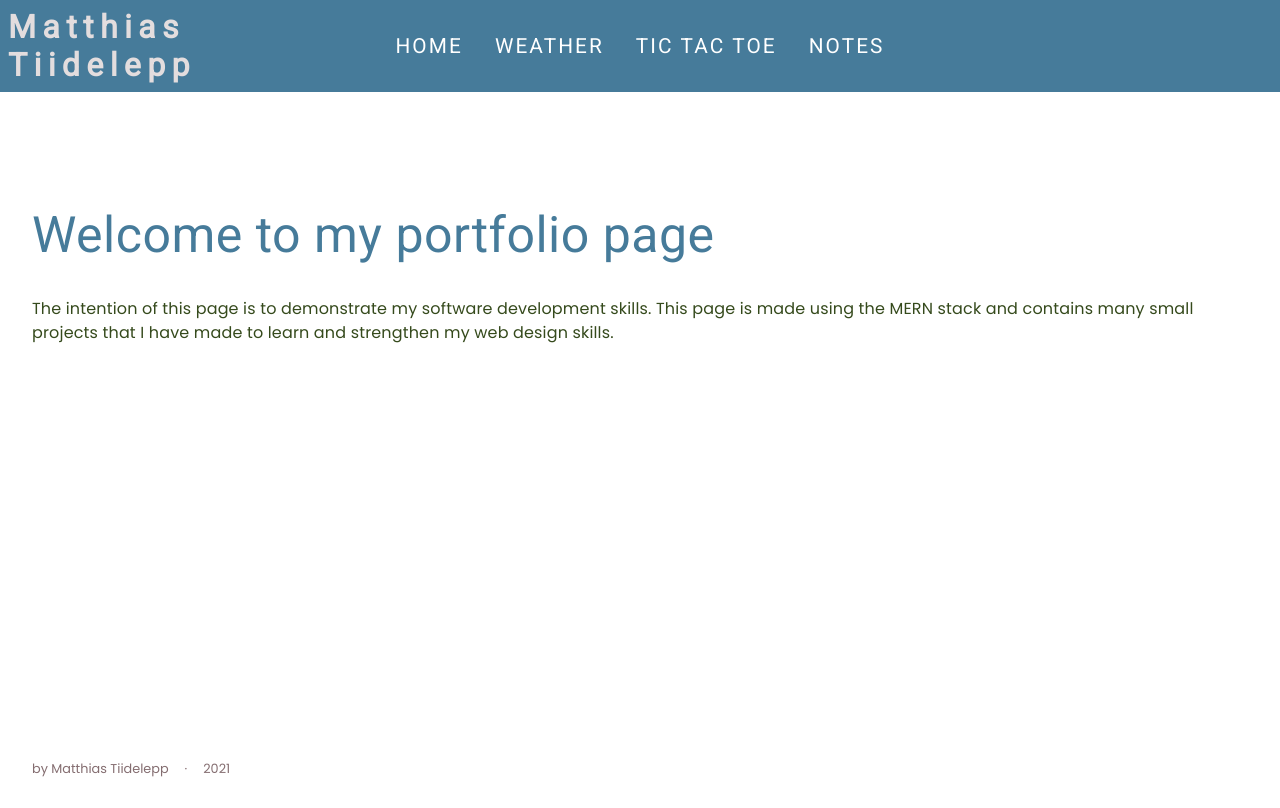
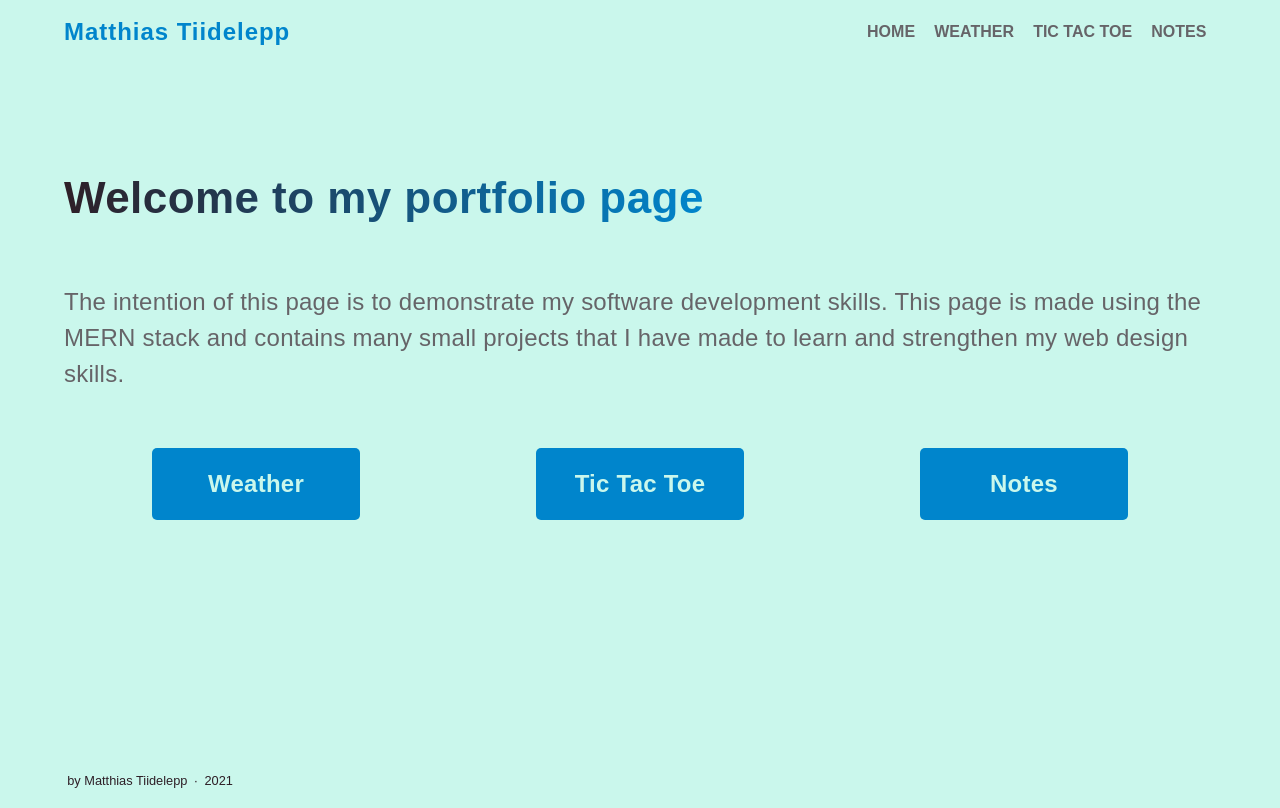
Before and after one commit to MatthiasTiidelepp/portfolio, a React (Create React App) app in the folder client/: page / in a window 1280 px wide. Built offline with nearby package versions, Linux system fonts and the light colour scheme; the HTML template or start-up script is replaced by a standard one.

Commit message:
Tried (yet another) new pallette, changed the way layout was constructed from grids to flexbox

```diff
--- a/client/src/App.js
+++ b/client/src/App.js
@@ -14,13 +14,20 @@ import Footer from './components/Footer'
 
 const App = () => {
   return (
-    <div className="pageContainer">
+    <div className="page">
       <Router>
         <div className="navBar">
 
-          <p className="pageTitle">Matthias Tiidelepp</p>
+          <a className="pageTitle" href="/">Matthias Tiidelepp</a>
 
-          <div className="navItemContainer">
+          {/* <ul className="navItems">
+            <li className="navItem">HOME</li>
+            <li className="navItem">WEATHER</li>
+            <li className="navItem">TICTACTOE</li>
+            <li className="navItem">NOTES</li>
+          </ul> */}
+
+          <div className="navItems">
             <Link className="navItem" to="/">HOME</Link>
             <Link className="navItem" to="/weather">WEATHER</Link>
             <Link className="navItem" to="/tictactoe">TIC TAC TOE</Link>
--- a/client/src/App.scss
+++ b/client/src/App.scss
@@ -1,153 +1,243 @@
-@import url('https://fonts.googleapis.com/css2?family=Poppins:wght@300;400&display=swap');
-@import url('https://fonts.googleapis.com/css2?family=Roboto&display=swap');
+// @import url('https://fonts.googleapis.com/css2?family=Poppins:wght@300;400&display=swap');
+// @import url('https://fonts.googleapis.com/css2?family=Roboto&display=swap');
+// @import url('https://fonts.googleapis.com/css2?family=EB+Garamond&display=swap');
 
 // pallette 1
-// $darkest: #011D28;
+// $dark: #011D28;
 // $dark: #7A7A7A;
-// $medium: #91924F;
+// $accent: #91924F;
 // $light: #E0E0E0;
-// $lightest: #FFFFFF;
+// $light: #FFFFFF;
 
 // pallette 2
-$darkest: #354A1C;
-$dark: #846D70;
-$medium: #467B9A;
-$light: #E3DDDE;
-$lightest: #FFFFFF;
+// $dark: #354A1C;
+// $dark: #846D70;
+// $accent: #467B9A;
+// $light: #E3DDDE;
+// $light: #FFFFFF;
 
-#root {
-  font-size: 16px;
-}
+// pallette 3
+// $dark: #0B0A09;
+// $accent: #32C35B;
+// $accent2: #9EDBAE;
+// $light: #EEE5E9;
+
+// pallette 4
+// $dark: #2E1F27;
+// $accent: #44beff;
+// $accent2: #70A054;
+// $light: #D7F9F1;
+
+// pallette 5
+// $dark: #2E1F27;
+// $middle: #363537;
+// $accent: #2E1F27;
+// $accent2: #70A054;
+// $light: #D7F9F1;
+
+// pallette 6
+$dark: #2E1F27;
+$accent: #70A054;
+$accent2: #0085CC;
+$middle: #666468;
+$middle2: #98AEAA;
+$light: #CAF7EC;
+
+$br: 5px;
 
 html {
   height: 100vh;
   position: relative;
-  background: $lightest no-repeat center center fixed;
+  background: $light no-repeat center center fixed;
 }
 
 body {
-  height: 100vh;
+  font: 16px 'B612 Mono', sans-serif;
 }
 
-.pageContainer {
+.page {
   position: absolute;
   top: 0;
   bottom: 0;
   left: 0;
   right: 0;
 
-  display: grid;
-  grid-template-rows: 0.1fr 1fr 0.1fr;
+  display: flex;
+  flex-direction: column;
 }
 
 .navBar {
-  display: grid;
-  grid-template-columns: 0.5fr 1fr 0.5fr;
-
-  background: $medium;
-
-
+  display: flex;
+  width: 90%;
+  height: 10vh;
+  margin: 0rem auto;
+  align-items: center;
 
     .pageTitle {
-      margin: 0.5rem 0.5rem;
-      justify-self: center;
+      flex: 1;
 
-
-      color: $light;
-      font-family: 'Roboto';
-      font-size: 2em;
+      color: $accent2;
+      font-size: 1.5em;
       font-weight: 600;
-      letter-spacing: 0.2em;
-
+      letter-spacing: 0.04em;
+      text-decoration: none;
     }
 
-    .navItemContainer {
-      place-self: center;
+    .navItems {
+      flex: 1;
+      justify-content: flex-end;
+
+      display: flex;
 
       .navItem {
-        padding: 1rem 1rem;
-        color: $lightest;
-        font-family: 'Roboto';
-        font-size: 1.3em;
-        letter-spacing: 0.1em;
+        justify-content: space-around;
+
+        padding: 0rem 0.6rem;
+        color: $middle;
+        font-size: 1em;
+        font-weight: 600;
         text-decoration: none;
-        border: 0px solid $dark;
       }
 
       .navItem:hover {
-        color: $light;
+        color: $dark;
+        font-weight: bold;
       }
 
       .navItem:active {
-        color: $lightest;
+        font-size: 1.2em;
       }
     }
 }
 
 // Home component
-.homeContainer {
-  align-self: start;
+.home {
+  display: flex;
+  flex-direction: column;
+  width: 90%;
+  height: 85vh;
+  margin: auto;
 
-  margin: 5rem 2rem;
+  padding: 5rem 0rem 5rem 0rem;
+
+  .introduction {
+    flex: 1;
+    display: flex;
+    flex-direction: column;
 
     .introductionTitle {
-    color: $medium;
-    font-family: 'Roboto';
-    font-weight: lighter;
-    font-size: 3.125em;
+      align-self: flex-start;
+
+      background: linear-gradient(to right, $dark, $accent2);
+      -webkit-background-clip: text;
+      -webkit-text-fill-color: transparent;
+
+      font-size: 2.75em;
+      font-weight: 600;
       letter-spacing: 0.01em;
     }
 
     .introductionBody {
-    color: $darkest;
-    font-family: 'Poppins';
-    font-size: 1em;
+      margin-top: 2rem;
+
+      color: $middle;
+      font-size: 1.5em;
       line-height: 1.5em;
       letter-spacing: 0.01em;
     }
   }
 
-// Weather component
-.weatherContainer {
+
+  .projects {
+    flex: 1;
+    display: flex;
+    flex-direction: column;
+
+    // background: $middle2;
+    // border: 1px solid $dark;
+    border-radius: $br;
+
+    .projectsTitle {
+      flex: 1;
+      align-self: center;
+      color: $dark;
+      font-size: 2.5em;
+      letter-spacing: 0.01em;
+    }
+
+    .projectLinks {
+      flex: 1;
+
+      margin-top: 2rem;
+
+      display: flex;
+      justify-content: space-around;
+
+      .projectLink {
         display: flex;
         justify-content: center;
+        align-items: center;
 
-  height: fit-content;
+        width: 13rem;
+        height: 4.5rem;
 
+        color: $light;
+        font-size: 1.5em;
+        font-weight: 600;
+        letter-spacing: 0.01em;
+        text-decoration: none;
+        background: $accent2;
+        border-radius: $br;
+      }
 
-  border: 0px solid $medium;
-  border-radius: 0.2rem;
+      .projectLink:hover {
+        color: $middle2;
+      }
+
+      .projectLink:active {
+        font-size: 1.4em;
+      }
+    }
+  }
+}
+
+// Weather component
+.weather {
+  display: flex;
+  align-content: flex-start;
+  width: 90%;
+  height: 85vh;
+  margin: 5rem auto;
+
+  // border: 2px solid $accent2;
+  border-radius: $br;
 
   .weatherLoader {
+    margin: 5rem 2rem;
     size: 80px;
   }
 
   .weatherTableContainer {
-
-    width: 100vw;
-
-    background: $light;
+    width: 100%;
 
     .dropdownContainer {
       display: flex;
-      justify-content: center;
-      background: $lightest;
 
       .citiesDropdown {
-        margin: 1rem 1.5rem;
-        width: 100%;
+        width: 95%;
+        margin: 2rem auto;
+        margin-left: 1rem;
         padding: 0.2rem 0.5rem;
 
-        background: $medium;
-        color: $lightest;
         border: 0px solid $dark;
-        border-radius: 2px;
+        border-radius: $br;
 
-        font: 1.8em 'Roboto';
+        cursor: pointer;
 
-
-        // letter-spacing: 0.1em;
-        // font-size: 1.1em;
+        color: $light;
+        font-size: 1.8em;
+        letter-spacing: 0.02em;
+        background: $accent2;
       }
     }
 
@@ -156,14 +246,12 @@ body {
       width: 100%;
       justify-content: space-between;
 
-      background: $lightest;
-
       tr:nth-child(odd) {
-        background: $light;
+        background: $middle2;
       }
 
       .weatherText {
-        font: 1.7em 'Roboto';
+        font-size: 1.7em;
         text-transform: capitalize;
       }
 
@@ -172,16 +260,16 @@ body {
         padding-right: 1.2rem;
 
         width: 10rem;
-        color: $medium;
+        color: $middle;
       }
 
       #temperature {
         padding-left: 4rem;
-        color: $medium;
+        color: $dark;
       }
 
       #description {
-        color: $medium;
+        color: $dark;
       }
 
       .weatherImage {
@@ -189,7 +277,7 @@ body {
         align-self: center;
 
         border-radius: 0.2rem;
-        background: $medium;
+        background: $middle;
       }
     }
   }
@@ -219,21 +307,23 @@ body {
       width: 6rem;
       height: 6rem;
       padding: 1rem;
-      background:  $dark;
+      background:  $accent;
 
-      color: $lightest;
+      color: $light;
       font-family: 'Roboto', sans-serif;
       letter-spacing: 0.2rem;
-      font-size: 4rem;
+      font-size: 4em;
       font-weight: bold;
     }
 
     .restartBtn:hover {
-      background: $medium;
+      background: $accent2;
     }
 
     .restartBtn:active {
-      background: $dark;
+      width: 5.5rem;
+      height: 5.5rem;
+      font-size: 3.5em;
     }
 
     .current {
@@ -245,11 +335,10 @@ body {
       height: 6rem;
 
       text-align: center;
-      vertical-align: medium;
       line-height: 5.2rem;
 
       text-align: center;
-      color: $medium;
+      color: $accent;
       font-family: 'Roboto', sans-serif;
       font-size: 6rem;
       font-weight: bold;
@@ -267,14 +356,14 @@ body {
       width: fit-content;
       height: fit-content;
 
-      border: 0.4rem solid $medium;
+      border: 0.4rem solid $accent;
       border-radius: 0.2rem;
 
       display: grid;
       grid-template: repeat(3, 1fr) / repeat(3, 1fr);
       grid-gap: 0.3rem;
       padding: 0.2rem;
-      background: $medium;
+      background: $accent;
 
       .gridBtn {
         display: flex;
@@ -284,22 +373,22 @@ body {
         width: 12rem;
         height: 12rem;
 
-        border: 0rem solid $darkest;
+        border: 0rem solid $dark;
         border-radius: 0.1rem;
 
         padding-top: 1.5rem;
-        background: $lightest;
-        color: $medium;
+        background: $light;
+        color: $accent;
 
         font-size: 9rem;
       }
 
       .gridBtn:hover {
-        background: $light;
+        background: $accent2;
       }
 
       .gridBtn:active {
-        background: $lightest;
+        background: $light;
       }
     }
 
@@ -307,7 +396,7 @@ body {
     .gameConclusionContainer {
 
       .gameConclusionText {
-        color: $medium;
+        color: $accent;
         font-family: 'Poppins';
         font-size: 6em;
       }
@@ -324,10 +413,9 @@ body {
   .notesForm {
     width: 30rem;
 
-    border: 0px solid $dark;
+    border: 0px solid $accent2;
     border-radius: 0.1rem;
 
-    font-family: 'Roboto';
     font-size: 1.3em;
 
     .titleContainer {
@@ -345,14 +433,14 @@ body {
         width: 100%;
         box-sizing: border-box;
 
-        border: 2px solid $dark;
+        border: 2px solid $accent;
 
         font: 1em 'Poppins';
       }
 
       .titleInput:focus {
         outline: none;
-        border: 2px solid $medium;
+        border: 2px solid $accent2;
       }
     }
 
@@ -371,14 +459,14 @@ body {
         height: 8rem;
         box-sizing: border-box;
 
-        border: 2px solid $dark;
+        border: 2px solid $accent;
 
         font: 1em 'Poppins';
       }
 
       .bodyInput:focus {
         outline: none;
-        border: 2px solid $medium;
+        border: 2px solid $accent2;
       }
     }
 
@@ -390,20 +478,19 @@ body {
         border-radius: 2px;
 
         padding: 0.2rem;
-        background:  $dark;
+        background: $accent;
 
-        color: $lightest;
-        font-family: 'Roboto';
+        color: $light;
         letter-spacing: 0.1em;
         font-size: 1.1em;
       }
 
       .submitButton:hover {
-        background: $medium;
+        background: $accent2;
       }
 
       .submitButton:active {
-        background: $dark;
+        font-size: 1em;
       }
     }
   }
@@ -427,42 +514,42 @@ body {
           font-family: Roboto;
           font-weight: bold;
           font-size: 1.5em;
-          color: $darkest;
+          color: $accent;
         }
 
         .noteBody {
           margin: 1rem;
 
           font: 1em 'Poppins';
-          color: $medium;
+          color: $dark;
         }
       }
 
       .noteDeleteButton {
         margin-left: 8rem;
-        align-self: end;
+        align-self: center;
+        justify-self: end;
 
         width: fit-content;
         height: fit-content;
 
-        border: 0rem;
+        border: 0px;
         border-radius: 0.2rem;
 
         padding: 0.4rem;
-        background:  $dark;
+        background:  $accent;
 
-        color: $lightest;
-        font-family: 'Roboto';
-        letter-spacing: 0.1rem;
-        font-size: 1.1em;
+        color: $dark;
+        font-weight: 600;
+        font-size: 1em;
       }
 
       .noteDeleteButton:hover {
-        background: $darkest;
+        background: $accent2;
       }
 
       .noteDeleteButton:active {
-        background: $dark;
+        font-size: 0.9em;
       }
     }
   }
@@ -471,23 +558,15 @@ body {
 
 // Footer component
 .footerContainer {
-  align-self: end;
+  display: flex;
+  width: 90%;
+  height: 5vh;
+  margin: 0rem auto;
+  align-items: center;
 
-  display: flex;
-  flex-flow: row;
-  justify-content: flex-start;
-  padding-top: 0.4rem;
-  padding-left: 1rem;
-  padding-bottom: 0.6rem;
+  .footerText, .footerInterpunct {
+    font-size: 0.80em;
+    padding: 0.2rem;
     color: $dark;
-  font-family: 'Poppins', sans-serif;
-  font-size: 0.80em;
-
-  .footerText {
-    margin-left: 1rem;
-  }
-
-  .footerInterpunct {
-    margin-left: 1rem;
   }
 }
--- a/client/src/components/home/Home.js
+++ b/client/src/components/home/Home.js
@@ -2,11 +2,22 @@ import React from 'react'
 
 const Home = () => {
   return (
-    <div className="homeContainer">
-      <h1 className="introductionTitle">Welcome to my portfolio page</h1>
-      <p className="introductionBody">The intention of this page is to demonstrate my software development skills.
-        This page is made using the MERN stack and contains many small projects that I have made to learn and strengthen my web design skills.
-      </p>
+    <div className="home">
+      <div className="introduction">
+        <h1 className="introductionTitle">Welcome to my portfolio page</h1>
+        <p className="introductionBody">The intention of this page is to demonstrate my software development skills.
+          This page is made using the MERN stack and contains many small projects that I have made to learn and strengthen my web design skills.
+        </p>
+      </div>
+
+      <div className="projects">
+        {/* <p className="projectsTitle">Projects</p> */}
+        <div className="projectLinks">
+          <a className="projectLink" href="/weather">Weather</a>
+          <a className="projectLink" href="/tictactoe">Tic Tac Toe</a>
+          <a className="projectLink" href="/notes">Notes</a>
+        </div>
+      </div>
     </div>
   )
 }
--- a/client/src/components/weather/Weather.js
+++ b/client/src/components/weather/Weather.js
@@ -44,7 +44,7 @@ const Weather = () => {
   }
 
   return (
-    <div className="weatherContainer">
+    <div className="weather">
       {!cities || !weather ?
         <Loader
           className="weatherLoader"
```
Lines whose indentation alone changed are shown as unchanged.
